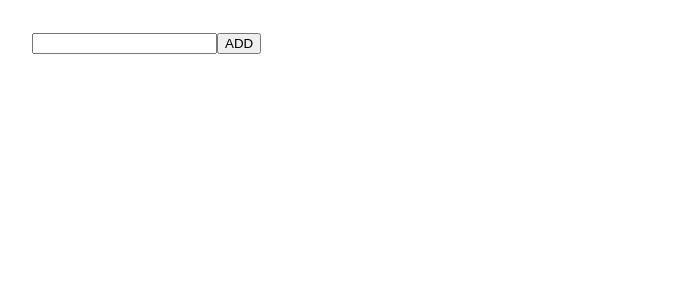
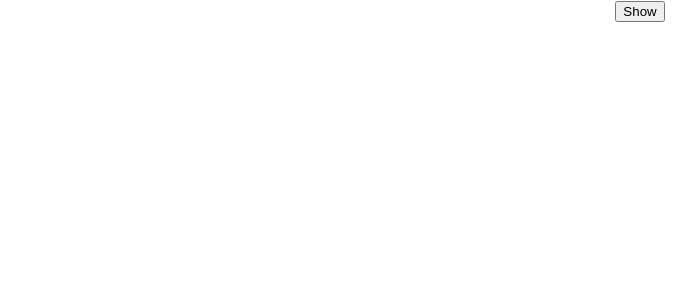
Before and after one commit to quocta-uranus/ReactJS_Course, a React (Create React App) app in the folder react-js/tiktok/: page / in a window 1280 px wide. Shown: the top 300 px of the page, without its empty margins (0-696 px from the left). Built offline with nearby package versions, Linux system fonts and the light colour scheme.

Commit message:
Learn UseEffect

```diff
--- a/react-js/tiktok/src/App.js
+++ b/react-js/tiktok/src/App.js
@@ -2,6 +2,7 @@
 import{useState} from 'react';
 
 
+import Content from './Content'
 
 // const courses = [
 //   {
@@ -126,34 +127,43 @@
 //   </div>
 // )
 /////////////////////////////////////////////////
-const storageJobs = localStorage.getItem('jobs')
-  const [job, setJob] = useState('')
-  const [jobs,setJobs] = useState([])
-  const handleSubmit = () => {
-    setJobs(prev => {
-      const newJobs= [...prev, job]
-      const jsonJobs = JSON.stringify(newJobs)
-      localStorage.setItem('jobs', jsonJobs)
-      return newJobs
-    })
-    setJob('')
-  }
-  return (
+// const storageJobs = localStorage.getItem('jobs')
+//   const [job, setJob] = useState('')
+//   const [jobs,setJobs] = useState([])
+//   const handleSubmit = () => {
+//     setJobs(prev => {
+//       const newJobs= [...prev, job]
+//       const jsonJobs = JSON.stringify(newJobs)
+//       localStorage.setItem('jobs', jsonJobs)
+//       return newJobs
+//     })
+//     setJob('')
+//   }
+//   return (
 
-    <div className="App" style={{padding : 32}}>
-      <input
-       value={job}
-       onChange={e => setJob(e.target.value)}
-       />
-      <button onClick = {handleSubmit}>ADD</button>
-      <ul>
-        {jobs.map((job, index) => (
-          <li key={index}>{job}</li>
-        ))}
-      </ul>
+//     <div className="App" style={{padding : 32}}>
+//       <input
+//        value={job}
+//        onChange={e => setJob(e.target.value)}
+//        />
+//       <button onClick = {handleSubmit}>ADD</button>
+//       <ul>
+//         {jobs.map((job, index) => (
+//           <li key={index}>{job}</li>
+//         ))}
+//       </ul>
 
+//       </div>
+//   )
+//////////////////////////////////////////////////
+const[show, setShow] = useState(false)
+
+    return (
+      <div className="App" style={{textAlign:"center"}}>
+        <button onClick = {() => setShow(!show)}>Show</button>
+        {show && <Content/>}
       </div>
-  )
+    )
 }
 
 export default App;
--- /dev/null
+++ b/react-js/tiktok/src/Content.js
@@ -0,0 +1,40 @@
+import { useEffect, useState } from "react";
+
+
+function Content() {
+
+    // 1. useEffect(callback)
+    // - Gọi callback mỗi khi component re-render
+    // - Goi callback sau khi component thêm element vào DOM
+    // 2. useEffect(callback.[])
+    // 3. useEffect(callback,[deps])
+
+    // 1. Callback luôn được gọi sau khi component mounted
+    const [title, setTitle] = useState('')
+    const [posts, setPosts] = useState([])
+    useEffect(() => {
+
+        fetch('https://jsonplaceholder.typicode.com/posts')
+        .then(response => response.json())
+        .then(posts => {
+           setPosts(posts);
+        })
+    })
+
+
+
+    return (
+        <div>
+            <input
+                value = {title}
+                onChange = {e => setTitle(e.target.value)}
+            />
+            <ul>
+                {posts.map(post => (
+                <li key = {post.id}>{post.title}</li>))}
+
+            </ul>
+        </div>
+    );
+}
+export default Content
```
Also changed, not shown: 1 other file (tests, documents, lock files or other folders).
